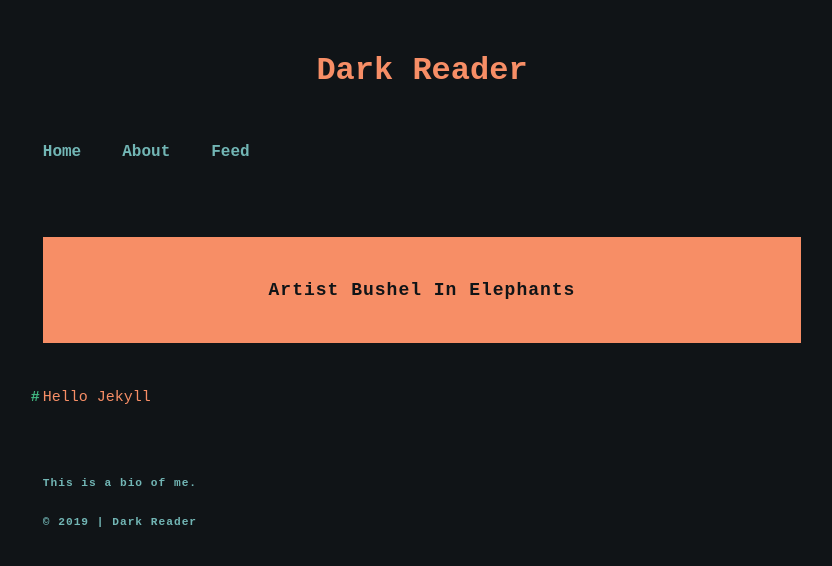
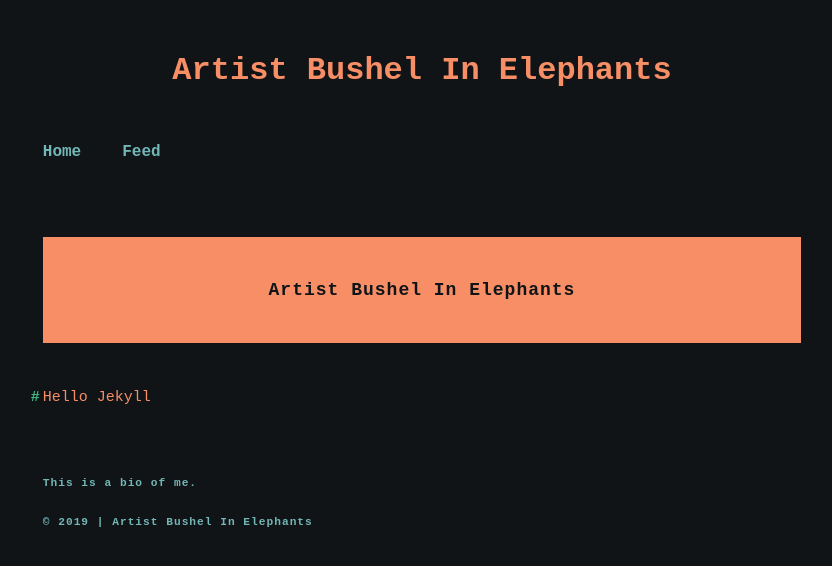
Before and after one commit to rschuster3/rschuster3.github.io, a Jekyll site: the page built from neuroblog/index.html, in a window 1280 px wide. Shown: the top 566 px of the page, without its empty margins (218-1050 px from the left). Built offline with Jekyll 4.4.1, drawn with Linux system fonts in a browser that asks for light colours; the list of posts is cut into pages by our own code.

Commit message:
Make some updates to customize

```diff
--- a/neuroblog/_config.yml
+++ b/neuroblog/_config.yml
@@ -1,12 +1,12 @@
-title: Dark Reader
+title: Artist Bushel In Elephants
 markdown: kramdown
 url: ""
 baseurl: "/neuroblog"
 
 # for atom feed
 author:
-  name: Sharad Raj Singh Maurya
-  email: dev_sharad@outlook.com
+  name: Ryan Schuster
+  email: bob@bobjoe.com
 
 plugins:
   - jekyll-paginate
--- a/neuroblog/_data/nav.yml
+++ b/neuroblog/_data/nav.yml
@@ -1,7 +1,5 @@
 list:
   - title: Home
     url: ""
-  - title: About
-    url: about
   - title: Feed
     url: feed.xml
```
Also changed, not shown: neuroblog/screenshots/1.png (deleted), neuroblog/screenshots/2.png (deleted).
